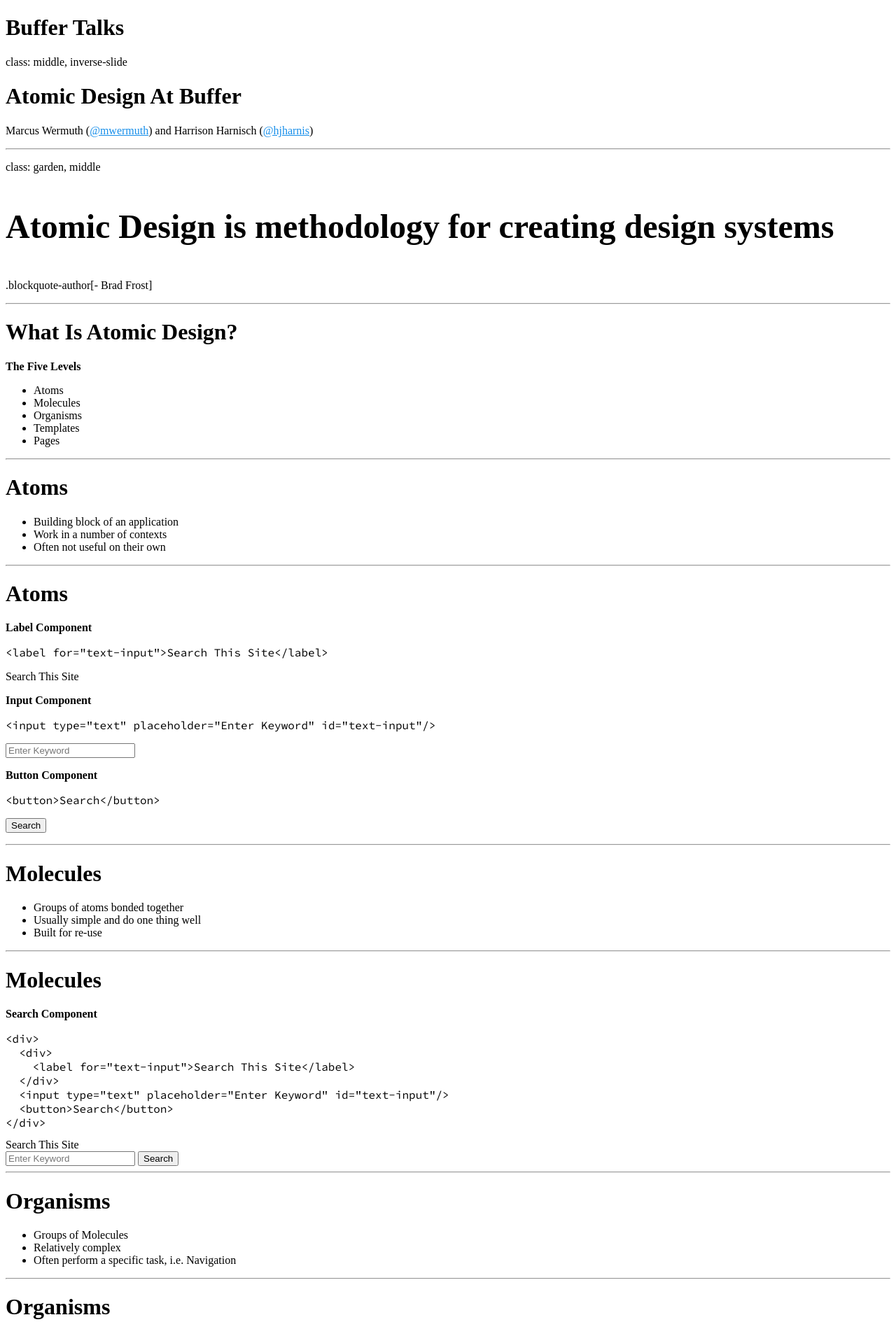
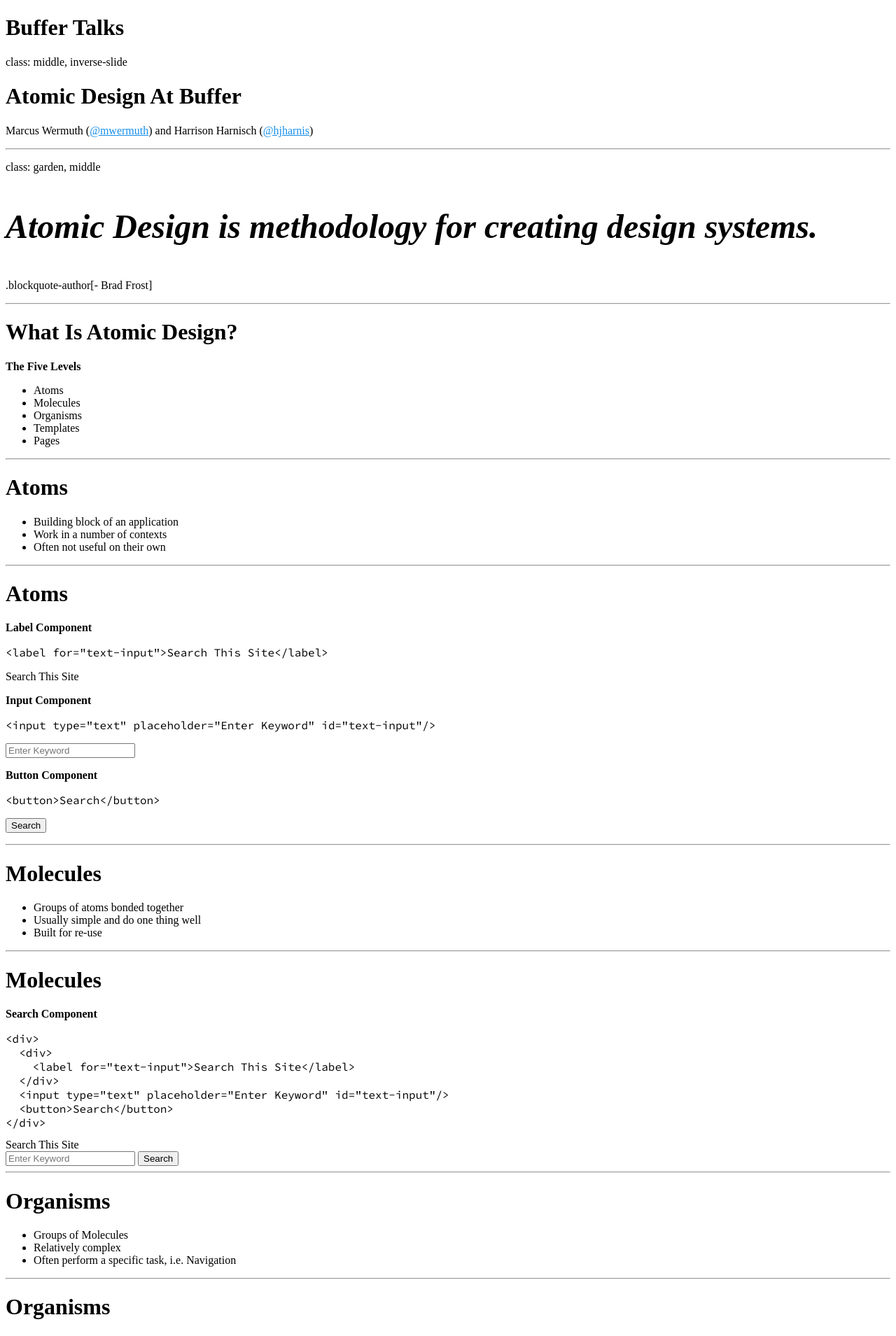
Before and after one commit to bufferapp/buffer-talks, a Jekyll site: the page built from slides/atomic-design-at-buffer.md, in a window 1280 px wide. Shown: the top 1909 px of the page at 70% size. Built offline with Jekyll 4.4.1, drawn with Linux system fonts in a browser that asks for light colours; our own code applies the rules of GitHub Pages for plain Markdown files.

Commit message:
use italic semi-bold for quotes

```diff
--- a/_layouts/base.html
+++ b/_layouts/base.html
@@ -3,7 +3,7 @@
     <title>{{ page.title }}</title>
     <meta http-equiv='Content-Type' content='text/html; charset=utf-8' />
     <link rel="stylesheet" href="/css/style.css" type="text/css" />
-    <link href="https://fonts.googleapis.com/css?family=Open+Sans:400,700|Source+Code+Pro" rel="stylesheet">
+    <link href="https://fonts.googleapis.com/css?family=Open+Sans:400,600i,700|Source+Code+Pro" rel="stylesheet">
 </head>
 <body>
     {{ content }}
--- a/css/style.css
+++ b/css/style.css
@@ -13,7 +13,8 @@
 
 blockquote {
   font-size: 3em;
-  font-weight: bold;
+  font-weight: 600;
+  font-style: italic;
   margin: 0;
 }
 
--- a/slides/atomic-design-at-buffer.md
+++ b/slides/atomic-design-at-buffer.md
@@ -7,7 +7,7 @@
 
 class: garden, middle
 
-> Atomic Design is methodology for creating design systems
+> Atomic Design is methodology for creating design systems.
 
 .blockquote-author[\- Brad Frost]
 
```
